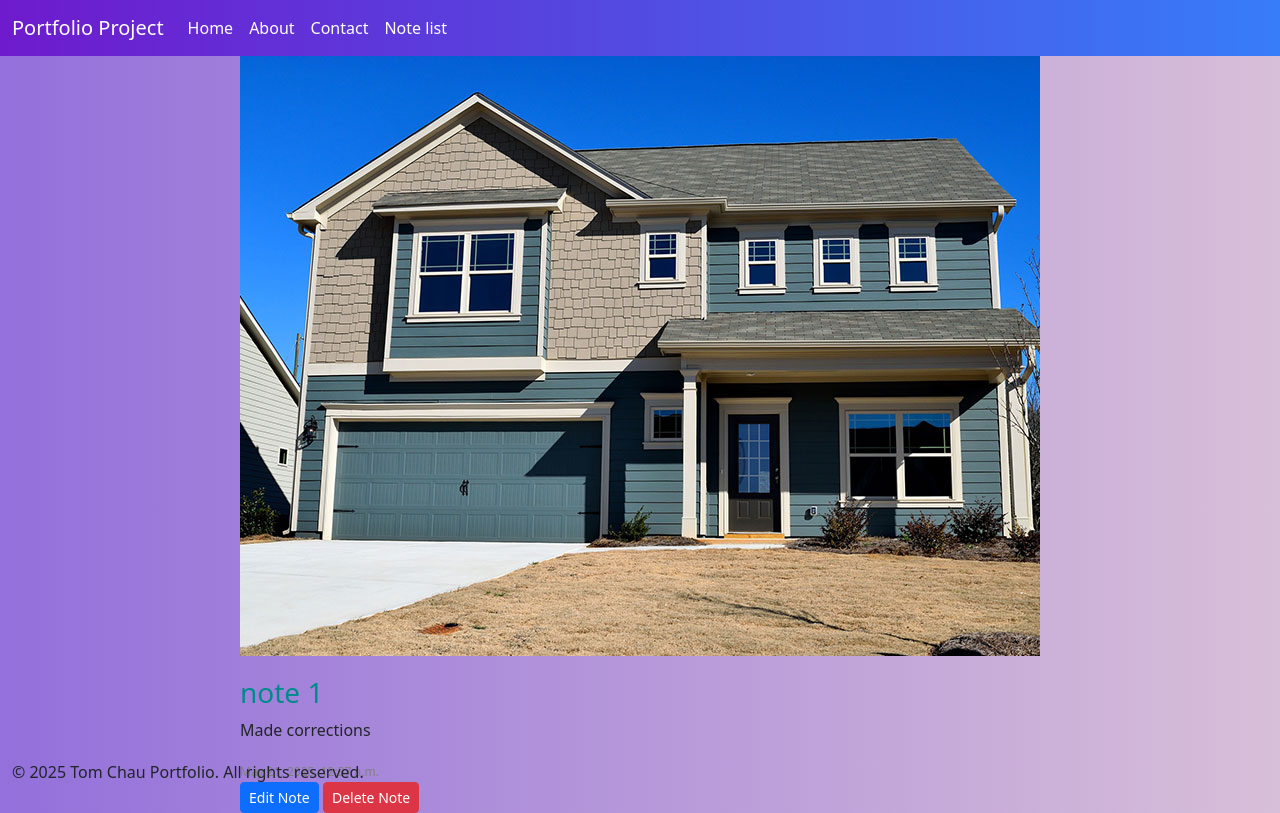
After one commit to TomChau0402/Portfolio-web-site, a Django app: page /notes/details/1/ in a window 1280 px wide. The commit adds this page. Run offline with Django 5.2, Linux system fonts and the light colour scheme; data comes from the database, SQL or seed files in the repository; both versions use the stored data as it was after the commit.

Commit message:
4th session

```diff
--- a/notes/urls.py
+++ b/notes/urls.py
@@ -4,5 +4,8 @@ from . import views
 urlpatterns = [
     path('list/', views.NoteList.as_view(), name="note_list"),
     path('create/', views.NoteCreate.as_view(), name="note_create"),
+    path('details/<int:pk>/', views.NoteDetail.as_view(), name="note_details"),
+    path('update/<int:pk>/', views.NoteUpdate.as_view(), name="note_update"),
+    path('delete/<int:pk>/', views.NoteDelete.as_view(), name="note_delete"),
 
 ]
--- a/notes/views.py
+++ b/notes/views.py
@@ -1,5 +1,5 @@
 from django.shortcuts import render
-from django.views.generic import ListView, CreateView
+from django.views.generic import ListView, CreateView, DetailView, UpdateView,DeleteView, View
 from .models import Note
 from .forms import NoteForm
 from django.urls import reverse_lazy
@@ -16,6 +16,9 @@ UpdateView  = modify an existing record
 LoginView   = login
 """
 # create class views here.
+class NoteWebsite(View):
+     model = Note
+     template_name = "notes/website.html"
 
 class NoteList(ListView):
     model = Note
@@ -26,3 +29,23 @@ class NoteCreate (CreateView):
     form_class = NoteForm
     template_name = "notes/create.html"
     success_url = reverse_lazy('note_list')
+
+
+class NoteDetail(DetailView):
+    model = Note
+    template_name = "notes/detail.html"
+
+class NoteUpdate(UpdateView):
+    model = Note
+    form_class =NoteForm
+    template_name = "notes/create.html"
+    success_url =reverse_lazy('note_list')
+
+    def get_context_data(self, **kwargs):
+            context = super().get_context_data(**kwargs)
+            return super().get_context_data(**kwargs)
+
+class NoteDelete(DeleteView):
+    model = Note
+    template_name = "notes/delete.html"
+    success_url = reverse_lazy('note_list')
--- a/pages/urls.py
+++ b/pages/urls.py
@@ -5,5 +5,8 @@ urlpatterns = [
     path("", views.home_view, name="root"),
     path("home/", views.home_view, name="home"),
     path("about/", views.about_view, name="about" ),
-    path("contact/", views.contact_view, name="contact" )
+    path("contact/", views.contact_view, name="contact"),
+    path('website/', views.website_view, name="website"),
+    path('template/', views.template_view, name="template"),
+
     ]
--- a/pages/views.py
+++ b/pages/views.py
@@ -9,3 +9,9 @@ def about_view(request):
 
 def contact_view(request):
     return render(request, 'pages/contact.html')
+
+def website_view(request):
+    return render(request, 'pages/website.html')
+
+def template_view(request):
+    return render(request, 'pages/template.html')
--- a/static/css/notes.css
+++ b/static/css/notes.css
@@ -13,7 +13,7 @@
     margin-right: 10px;
     margin-bottom: 10px;
     vertical-align: top;
-    height: 250px;
+    height: 280px;
     background-color: rgb(224, 236, 230);
 }
 
@@ -29,6 +29,28 @@
     padding-right: 10px;
 }
 
+.note-details {
+    max-width: 800px;;
+    margin-left: auto;
+    margin-right: auto;
+}
+
+.note-details .main-img {
+    max-width: 100%;
+}
+
+.note-details h3 {
+    margin-top: 20px;
+    margin-bottom: 20;
+    color: darkcyan;
+}
+.note-details p {
+    white-space: pre-wrap;
+}
+.note-details .date {
+    font-size: 12px;
+    color: grey;
+}
 
 
 @media(max-width:767px) {
@@ -53,4 +75,5 @@
     height: unset;
     max-height: unset;
 }
+
 }
--- a/templates/navbar.html
+++ b/templates/navbar.html
@@ -1,6 +1,6 @@
 <nav class="navbar navbar-expand-lg" data-bs-theme="dark">
   <div class="container-fluid">
-    <a class="navbar-brand" href="{% url 'root' %}">CapStone</a>
+    <a class="navbar-brand" href="{% url 'root' %}">Portfolio Project</a>
     <button class="navbar-toggler" type="button" data-bs-toggle="collapse" data-bs-target="#navbarSupportedContent"
       aria-controls="navbarSupportedContent" aria-expanded="false" aria-label="Toggle navigation">
       <span class="navbar-toggler-icon"></span>
--- a/templates/notes/create.html
+++ b/templates/notes/create.html
@@ -1,6 +1,6 @@
 {% extends 'base.html' %}
 
-{% block title %} Create Note {% endblock %}
+{% block title %} {{ title}} {% endblock %}
 {% load static %}
 {% block css %}
 
@@ -12,7 +12,7 @@
 {% block content %}
 
 <div class="note-create">
-    <h1> Create new Note</h1>
+    <h1> {{title}}</h1>
 
     <form method="post" enctype="multipart/form-data">
     {% csrf_token %}
--- /dev/null
+++ b/templates/notes/detail.html
@@ -0,0 +1,39 @@
+{% extends 'base.html' %}
+
+{% block title %} Notes Details {% endblock %}
+{% load static %}
+{% block css %}
+
+<link rel="stylesheet" href="{% static 'css/notes.css' %}">
+{% endblock %}
+
+
+
+{% block content %}
+
+<div class="note-details">
+{% if note.image %}
+    <img src="{{ note.image.url}}">
+{% endif %}
+
+<h3>{{ note.title }}</h3>
+
+
+<p>{{ note.content }}</p>
+
+<label class="date">{{ note.created_on }}</label>
+<div class="control">
+<a class="btn btn-sm btn-primary" href="{% url 'note_update' note.id %}"> Edit Note</a>
+<a class="btn btn-sm btn-danger" href="{% url 'note_delete' note.id %}">Delete Note</a>
+</div>
+
+</div>
+
+
+
+
+</div>
+
+</div>
+
+{% endblock %}
--- a/templates/notes/list.html
+++ b/templates/notes/list.html
@@ -29,6 +29,10 @@
             <h3> {{ note.title }} </h3>
             <label> {{ note.created_on }}</label>
 
+            <div class="controls">
+                <a class="btn btn-sm btn-outline-primary" href="{% url 'note_details' note.id %}"> View Details</a>
+            </div>
+
         </div>
         {% endfor %}
 
--- a/templates/pages/home.html
+++ b/templates/pages/home.html
@@ -63,7 +63,7 @@
                     <div class="card-body">
                         <h5 class="card-title">E-commerce Website</h5>
                         <p class="card-text">A fully responsive online store with shopping cart functionality.</p>
-                        <a href="#" class="btn btn-primary">View Project</a>
+                        <a href="{% url 'website' %}" class="btn btn-primary">View Project</a>
                     </div>
                 </div>
             </div>
@@ -73,7 +73,7 @@
                     <div class="card-body">
                         <h5 class="card-title">Portfolio Template</h5>
                         <p class="card-text">A customizable portfolio template for creative professionals.</p>
-                        <a href="#" class="btn btn-primary">View Project</a>
+                        <a href="{% url 'template' %}"  class="btn btn-primary">View Project</a>
                     </div>
                 </div>
             </div>
```
Also changed, not shown: templates/notes/delete.html (added, +24 -0 lines), templates/pages/template.html (added, +21 -0 lines), templates/pages/website.html (added, +21 -0 lines), db.sqlite3, media/notes/apple.jpg (added).
